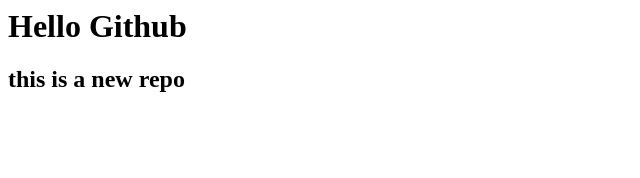
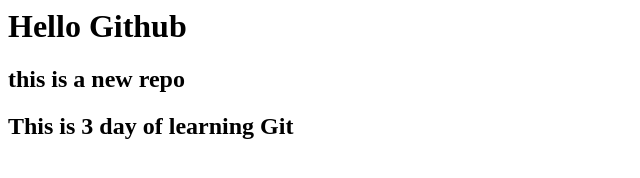
Before and after one commit to dalaipooja/LocalRepo, a plain HTML site: page index.html in a window 1280 px wide. Shown: the whole page, without its empty margins (0-640 px from the left). Drawn offline with Linux system fonts and the light colour scheme.

Commit message:
added new lines

```diff
--- a/index.html
+++ b/index.html
@@ -1,3 +1,4 @@
 <p><h1>Hello Github</h1>
 <h2>this is a new repo</h2>
 </p>
+<h2>This is 3 day of learning Git</h2>
```
